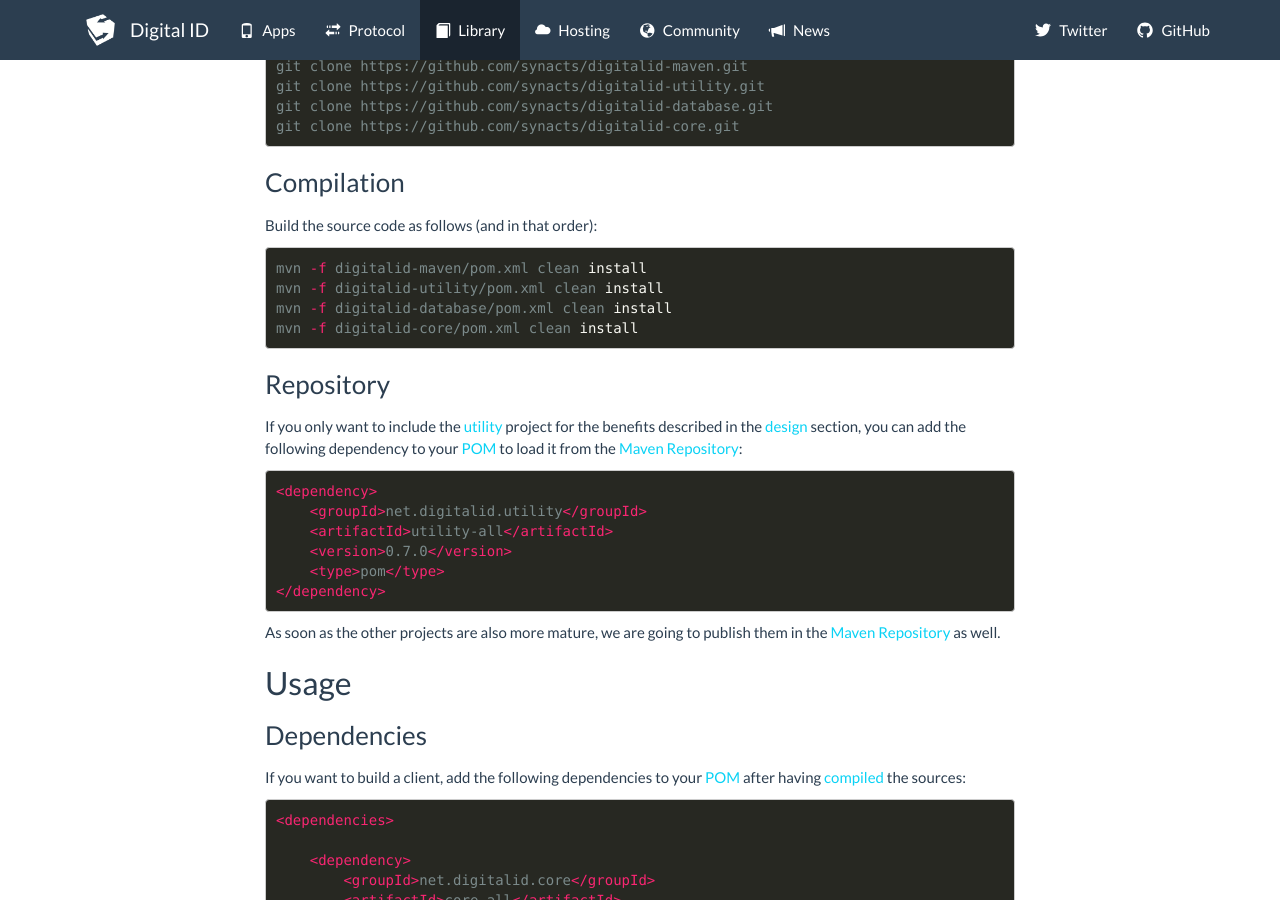
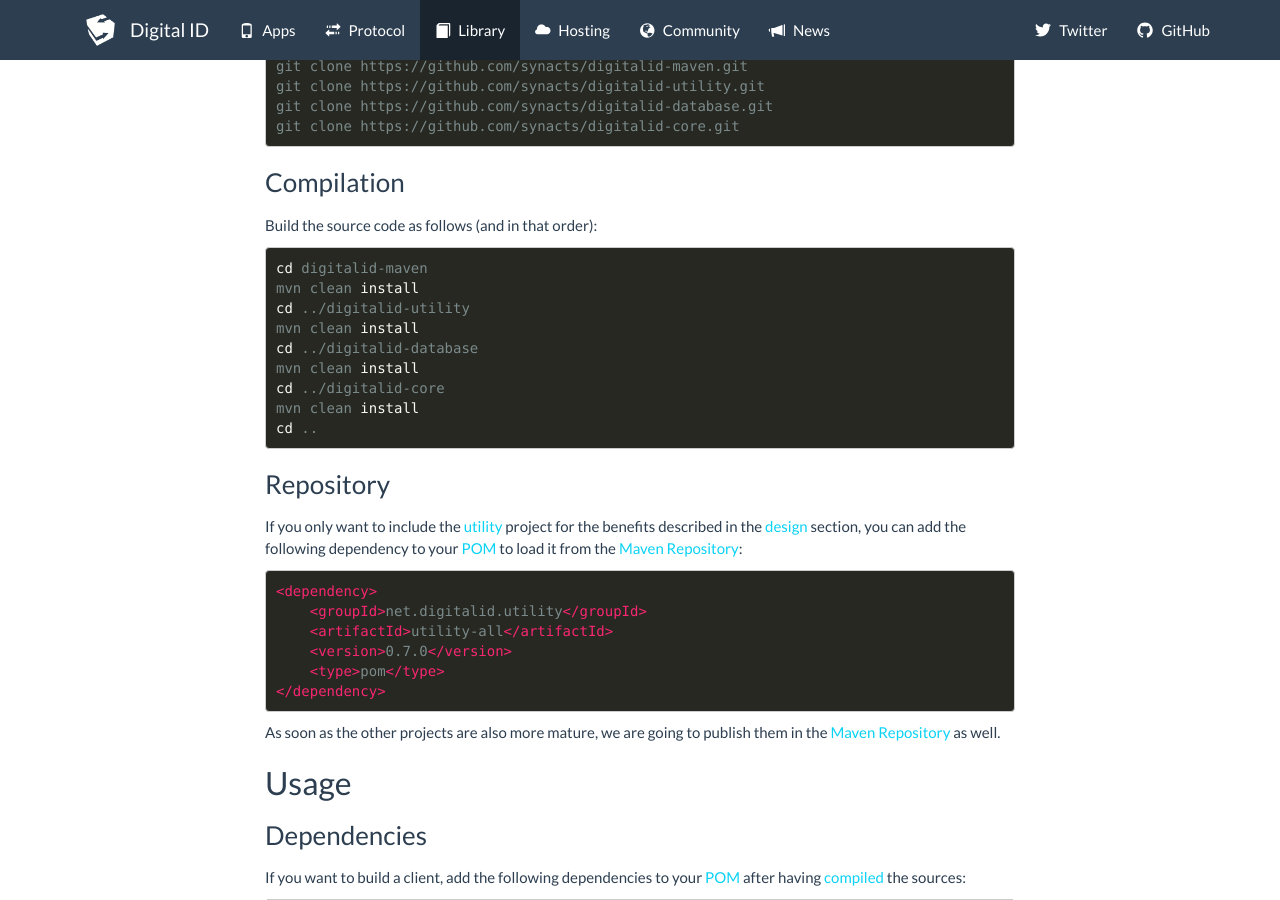
Before and after one commit to synacts/digitalid-website, a Jekyll site: the page built from library.md, in a window 1280 px wide and 900 px high, scrolled down 1502 px. Built offline with Jekyll 4.4.1, drawn with Linux system fonts in a browser that asks for light colours; nearby versions of some CDN libraries.

Commit message:
1: Fixed mvn command
Fixed mvn command and added cd commands to build the Digital ID sub-projects.

````diff
--- a/library.md
+++ b/library.md
@@ -47,10 +47,15 @@
 Build the source code as follows (and in that order):
 
 ```bash
-mvn -f digitalid-maven/pom.xml clean install
-mvn -f digitalid-utility/pom.xml clean install
-mvn -f digitalid-database/pom.xml clean install
-mvn -f digitalid-core/pom.xml clean install
+cd digitalid-maven
+mvn clean install
+cd ../digitalid-utility
+mvn clean install
+cd ../digitalid-database
+mvn clean install
+cd ../digitalid-core
+mvn clean install
+cd ..
 ```
 
 ### Repository
````
Also changed, not shown: hosting.md (+3 -1 lines).
